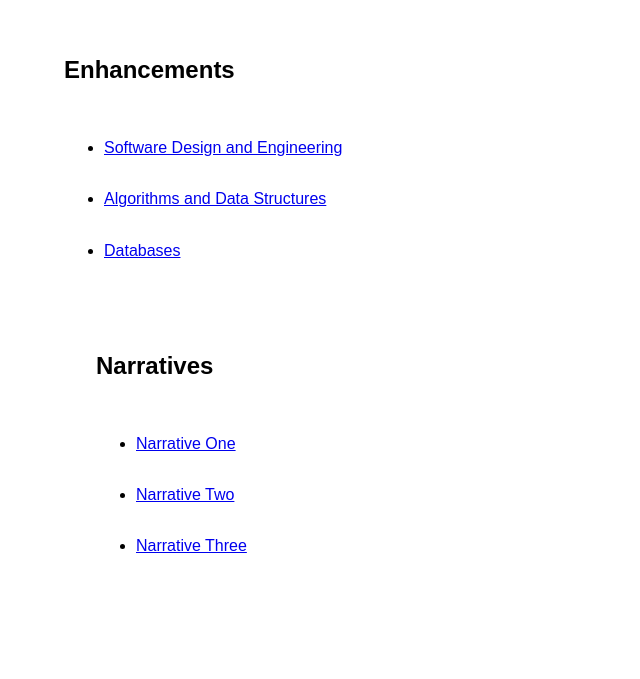
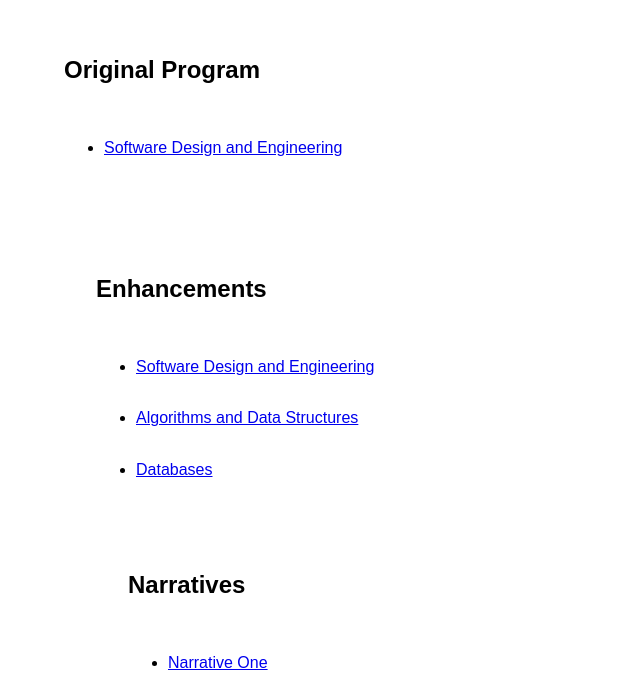
Before and after one commit to Brazilynena027/Brazilynena027.github.io, a plain HTML site: page index.html in a window 1280 px wide. Shown: the part 1421-2100 px from the top of the page, without its empty margins (0-640 px from the left). Drawn offline with Linux system fonts and the light colour scheme.

Commit message:
Update index.html

```diff
--- a/index.html
+++ b/index.html
@@ -44,6 +44,14 @@
     autoplay; clipboard-write; encrypted-media; gyroscope; picture-in-picture" allowfullscreen></iframe>
            </p>
 
+        <section id="Originl Program">
+        <h2>Original Program</h2>
+
+<ul>
+  <li><a href="https://github.com/Brazilynena027/CS499-Capstone/blob/Enhancement-One/Original%20Program/DanielleSousaCalendarapp.zip">Software Design and Engineering </a></li>
+
+</ul>
+
         <section id="Enhancements">
         <h2>Enhancements</h2>
 
```
